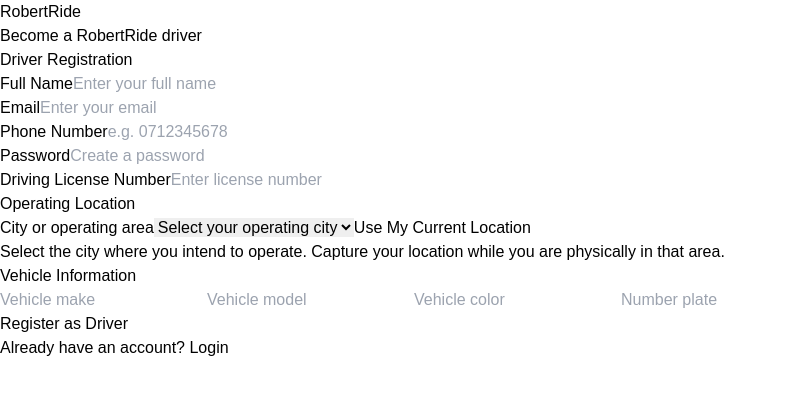
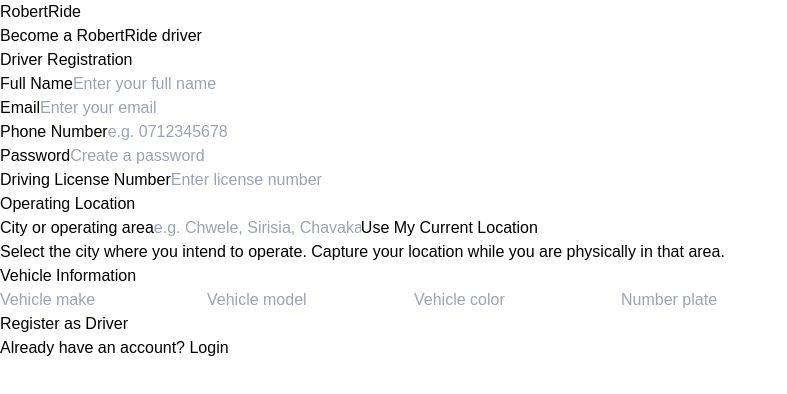
Before and after one commit to robert00-1/robertride-frontend, a React (Vite) app: page /driver-register in a window 1280 px wide. Shown: the top 394 px of the page, without its empty margins (0-787 px from the left). Built offline with nearby package versions, Linux system fonts and the light colour scheme; no server answers.

Commit message:
Allow drivers to enter any Kenyan operating town

```diff
--- a/src/pages/DriverRegister.jsx
+++ b/src/pages/DriverRegister.jsx
@@ -284,21 +284,17 @@
         City or operating area
     </label>
 
-    <select
-        name="stage_name"
-        value={formData.stage_name}
-        onChange={handleChange}
-        required
-        className="w-full rounded-lg border border-gray-300 px-4 py-3 focus:border-blue-500 focus:ring-2 focus:ring-blue-200 outline-none"
-    >
-        <option value="">Select your operating city</option>
-        <option value="Nairobi">Nairobi</option>
-        <option value="Eldoret">Eldoret</option>
-        <option value="Mombasa">Mombasa</option>
-        <option value="Kisumu">Kisumu</option>
-        <option value="Nakuru">Nakuru</option>
-        <option value="Other">Other</option>
-    </select>
+     <input
+    type="text"
+    name="stage_name"
+    value={formData.stage_name}
+    onChange={handleChange}
+    placeholder="e.g. Chwele, Sirisia, Chavakali or Eldoret"
+    required
+    maxLength={100}
+    autoComplete="address-level2"
+    className="w-full rounded-lg border border-gray-300 px-4 py-3 focus:border-blue-500 focus:ring-2 focus:ring-blue-200 outline-none"
+/>
 
     <button
         type="button"
```
